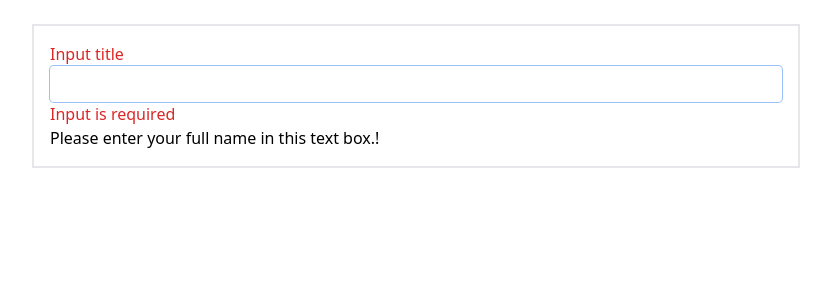
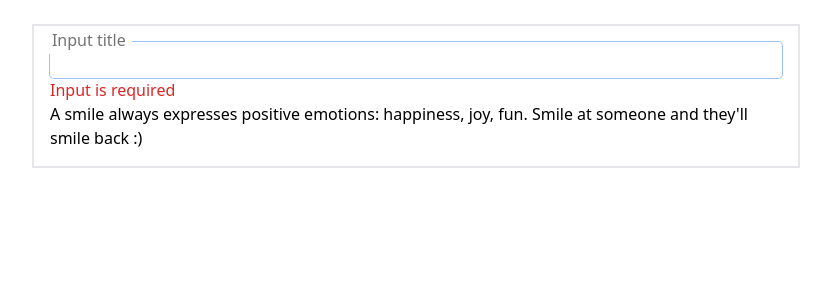
Before and after one commit to RostislavSuslov/Kalyna.design-Kraken, a Vue app: page / in a window 1280 px wide. Shown: the top 300 px of the page, without its empty margins (224-1055 px from the left). Built offline with nearby package versions, Linux system fonts and the light colour scheme.

Commit message:
feat: finish input

```diff
--- a/src/App.vue
+++ b/src/App.vue
@@ -8,7 +8,7 @@
   })
 
   const helperText = computed(()=>{
-    return "Please enter your full name in this text box.!"
+    return "A smile always expresses positive emotions: happiness, joy, fun. Smile at someone and they'll smile back :)"
   })
 
 </script>
@@ -16,7 +16,8 @@
 <template>
    <div id="root" class="container ">
      <br>
-     <custom-input :type="number" label="Input title" :error="inputError" :helperText="helperText"/>
+     <custom-input type="text" label="Input title" :error="inputError" :helperText="helperText"/>
+
    </div>
 </template>
 
--- a/src/components/CustomInput.vue
+++ b/src/components/CustomInput.vue
@@ -1,6 +1,6 @@
 <template>
   <wrapper-custom-input :helperText="helperText" :error="error" :label="label">
-    <input :type="type" :placeholder="placeholder" class="peer block min-h-[auto] w-full rounded ring-1 bg-transparent px-3 py-[0.32rem] leading-[1.6] outline-none transition-all duration-200 ease-linear focus:placeholder:opacity-100 peer-focus:text-primary data-[te-input-state-active]:placeholder:opacity-100 motion-reduce:transition-none dark:text-neutral-200 dark:placeholder:text-neutral-200 dark:peer-focus:text-primary [&:not([data-te-input-placeholder-active])]:placeholder:opacity-0">
+    <input :type="type" :placeholder="placeholder" class="peer block min-h-[auto] w-full rounded   ring-1 bg-transparent px-3 py-[0.32rem] leading-[1.6] outline-none transition-all duration-200 ease-linear focus:placeholder:opacity-100 peer-focus:text-primary data-[te-input-state-active]:placeholder:opacity-100 motion-reduce:transition-none dark:text-neutral-200 dark:placeholder:text-neutral-200 dark:peer-focus:text-primary [&:not([data-te-input-placeholder-active])]:placeholder:opacity-0">
   </wrapper-custom-input>
 </template>
 
@@ -8,7 +8,6 @@
 import WrapperCustomInput from "@/components/WrapperCustomInput.vue";
 
 const props = defineProps({
-  modelValue: null,
   placeholder: String,
   label: String,
   error: String,
@@ -20,7 +19,7 @@ const props = defineProps({
 
 </script>
 
-<style scoped></style>
+<style scoped lang="scss"></style>
 
 
 
--- a/src/components/WrapperCustomInput.vue
+++ b/src/components/WrapperCustomInput.vue
@@ -1,13 +1,12 @@
 <template>
-    <div class="input-wrapper max-w-screen-md mx-auto border-2 p-4">
-          <label class="text-cyan-700" :class="{'text-red-600' : hasError }" v-if="label || $slots.label">
+    <div class="input-wrapper relative max-w-screen-md mx-auto border-2 p-4">
+          <slot :type="number"></slot>
+          <label class="pointer-events-none bg-white absolute left-3 top-0 mb-0  origin-[0_0] truncate p-[0.37rem] leading-[1] text-neutral-500 transition-all duration-200 ease-out peer-focus:-translate-y-[0.8rem] peer-focus:scale-[0.8] peer-focus:text-primaryColor peer-data-[te-input-state-active]:-translate-y-[0.8rem] peer-data-[te-input-state-active]:scale-[0.8] motion-reduce:transition-none dark:text-neutral-200 dark:peer-focus:text-primaryColor" v-if="label || $slots.label">
             <slot name="label"> {{label}} </slot>
           </label>
-          <slot  :type="number" :_class="{'input-error' : hasError}"></slot>
           <label class="text-red-600" v-if="hasError">{{error}}</label>
-          <slot name="helperText"><p>{{helperText}}</p></slot>
+          <slot name="helperText" v-if="hasHelperText"><p>{{helperText}}</p></slot>
     </div>
-
 </template>
 
 <script setup>
@@ -26,6 +25,4 @@ const hasError = computed(()=> !!(props.error || slots.error))
 const hasHelperText = computed(()=> !!(props.helperText || slots.helperText))
 </script>
 
-<style scoped lang="scss">
-
-</style>
+<style scoped lang="scss"></style>
```
